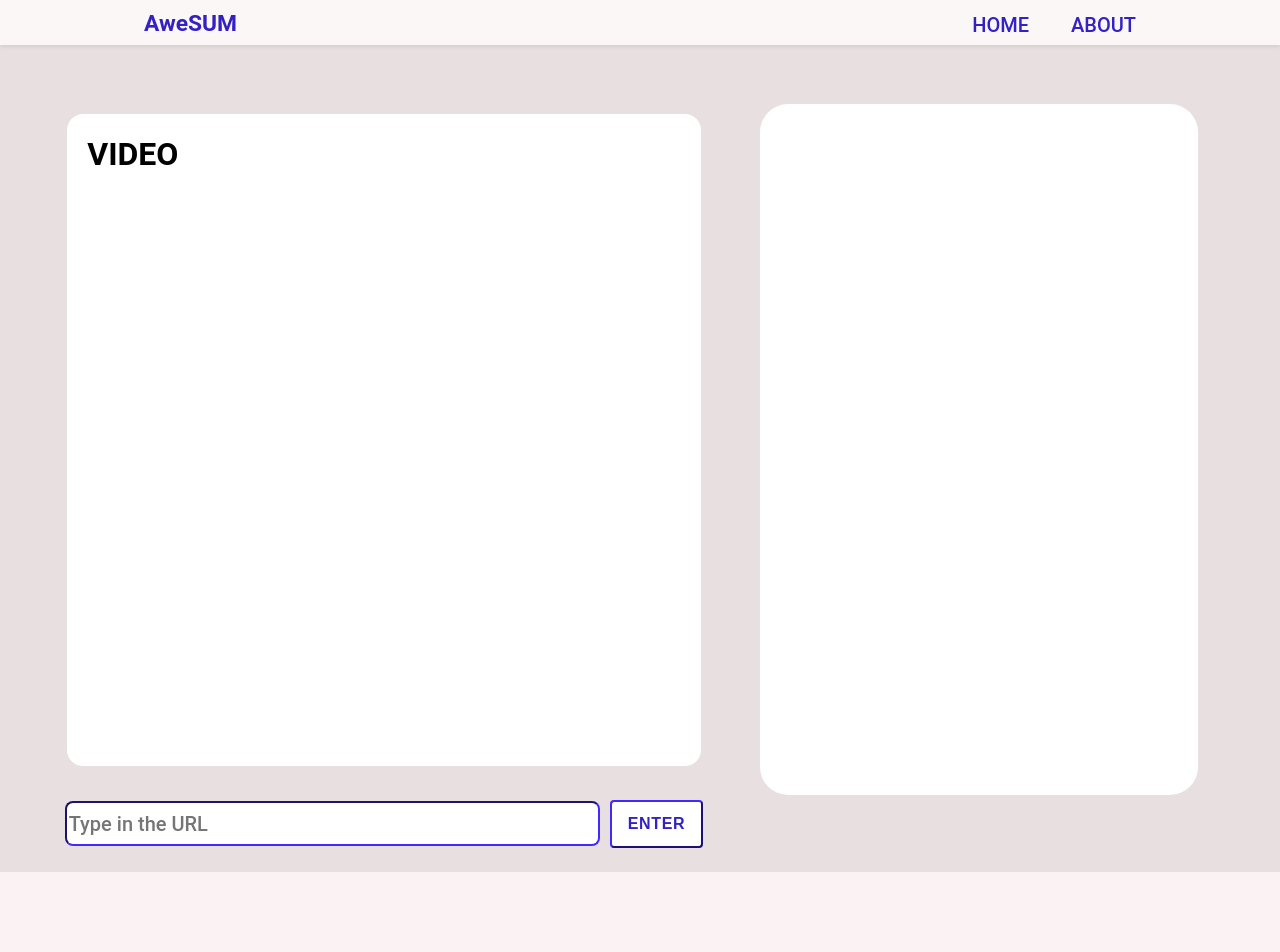
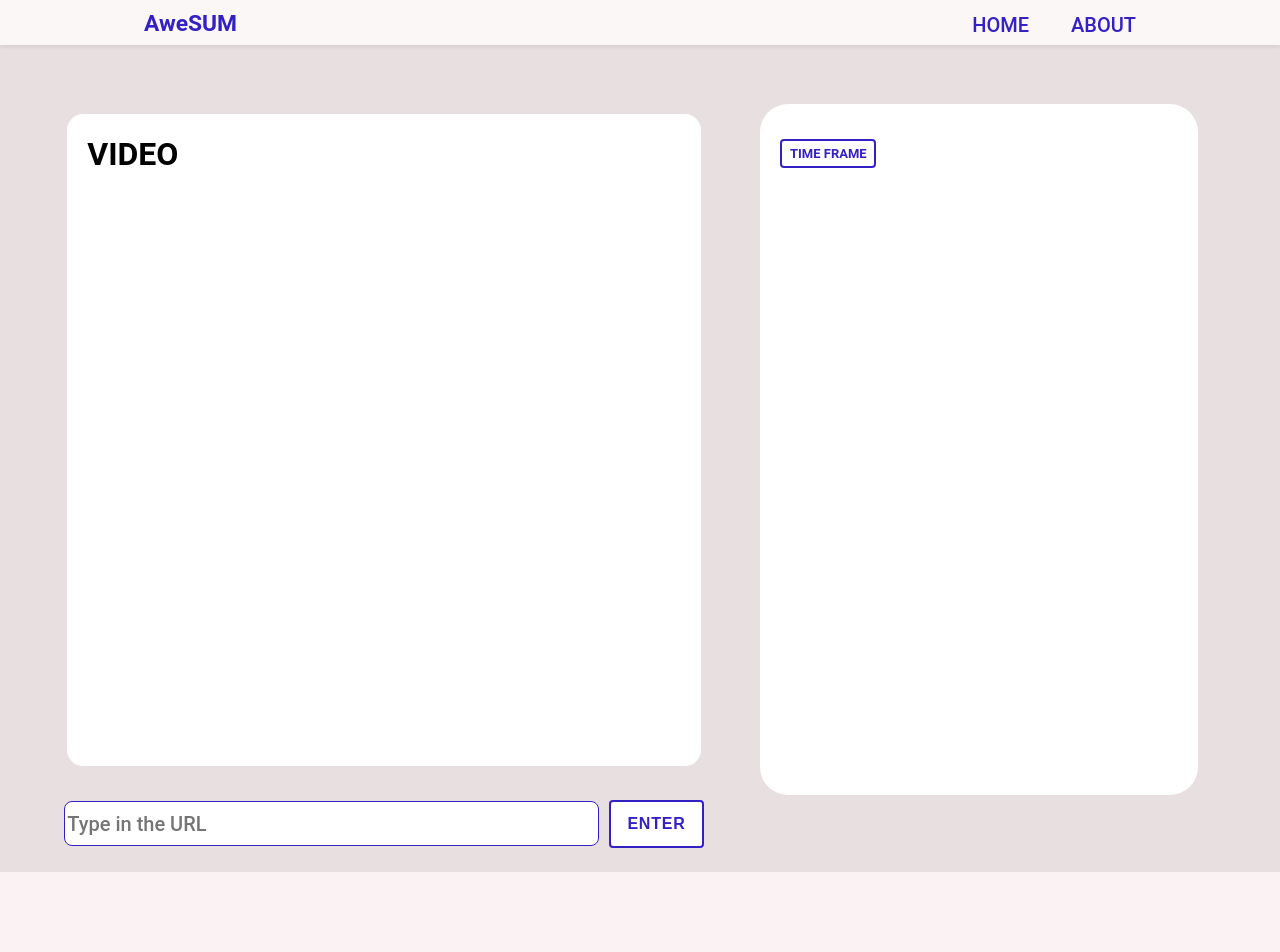
Before and after one commit to 89OutOf10/AweSum-FE, a React (Create React App) app: page / in a window 1280 px wide. Shown: the top 952 px of the page. Built offline with nearby package versions, Linux system fonts and the light colour scheme.

Commit message:
added TimeFrame, fixed small bugs

```diff
--- a/src/components/common/Button.js
+++ b/src/components/common/Button.js
@@ -3,8 +3,8 @@ import styled from 'styled-components';
 import palette from '../../styles/palette';
 
 const StyledButton = styled.button`
+  border: 2px solid ${palette.purple[0]};
   border-radius: 4px;
-  border-color: ${palette.purple[0]};
   height: 3rem;
   font-size: 1rem;
   padding: 0.25rem 1rem;
@@ -18,7 +18,7 @@ const StyledButton = styled.button`
   display: flex;
   align-items: center;
   text-align: center;
-  letter-spacing: 0.04em;
+  letter-spacing: 0.05em;
   text-transform: uppercase;
 
   background: ${palette.white[0]};
--- a/src/components/common/Footer.js
+++ b/src/components/common/Footer.js
@@ -26,7 +26,7 @@ const Text = styled.div`
   font-weight: 600;
   font-size: 1.25rem;
   text-align: center;
-  letter-spacing: 0.04em;
+  // letter-spacing: 0.04em;
 
   color: ${palette.purple[0]};
   display: flex;
--- a/src/components/common/Responsive.js
+++ b/src/components/common/Responsive.js
@@ -5,7 +5,7 @@ const ResponsiveBlock = styled.div`
   padding-left: 1rem;
   padding-right: 1rem;
   width: 1024px;
-  margin: 0 auto; /*중앙 정렬*/
+  margin: 0rem auto; /*중앙 정렬*/
 
   @media (max-width: 1024px) {
     width: 100%;
@@ -18,7 +18,6 @@ const ResponsiveBlock = styled.div`
 const Responsive = ({ children, ...rest }) => {
   //style className onCLick onMouseMove 등의 props를 사용할 수 있도록
   // ...rest 를 사용하여 resposniveBlock에 전달
-
   return <ResponsiveBlock {...rest}>{children}</ResponsiveBlock>;
 };
 
--- a/src/components/main/Input.js
+++ b/src/components/main/Input.js
@@ -4,13 +4,13 @@ import palette from '../../styles/palette';
 
 const InputLine = styled.input`
   font-family: 'Roboto', sans-serif;
-  font-size: 1.25rem;
+  font-size: 20px;
   font-weight: 500;
   height: 45px;
   border-radius: 8px;
   background: ${palette.white};
   outline: none;
-  border-color: ${palette.purple[0]};
+  border: 1.25px solid ${palette.purple[0]};
   color: ${palette.gray[6]};
   width: 76%;
 `;
--- /dev/null
+++ b/src/components/main/TimeFrame.js
@@ -0,0 +1,26 @@
+import React from 'react';
+import styled from 'styled-components';
+import palette from '../../styles/palette';
+
+const Text = styled.div`
+  font-family: 'Roboto', sans-serif;
+  font-style: normal;
+  font-weight: bold;
+  font-size: 13px;
+  line-height: 25px;
+  text-align: center;
+  color: ${palette.purple[0]};
+  border: 2px solid ${palette.purple[0]};
+  border-radius: 4px;
+  width: 6rem;
+`;
+
+const TimeFrame = ({ ...props }) => {
+  return (
+    <>
+      <Text {...props}>TIME FRAME</Text>
+    </>
+  );
+};
+
+export default TimeFrame;
--- a/src/pages/mainPage.js
+++ b/src/pages/mainPage.js
@@ -3,6 +3,7 @@ import styled from 'styled-components';
 import Button from '../components/common/Button';
 import palette from '../styles/palette';
 import Input from '../components/main/Input';
+import TimeFrame from '../components/main/TimeFrame';
 
 const Block1 = styled.div`
   background: ${palette.pink[2]};
@@ -113,7 +114,9 @@ const mainPage = () => {
           </Wrapper>
         </SubSection1>
         <SubSection2>
-          <Board style={{ borderRadius: '28px', height: '90%' }}></Board>
+          <Board style={{ borderRadius: '28px', height: '90%' }}>
+            <TimeFrame style={{ marginLeft: '20px', marginTop: '8%' }} />
+          </Board>
         </SubSection2>
       </Block1>
       <Block2>
```
